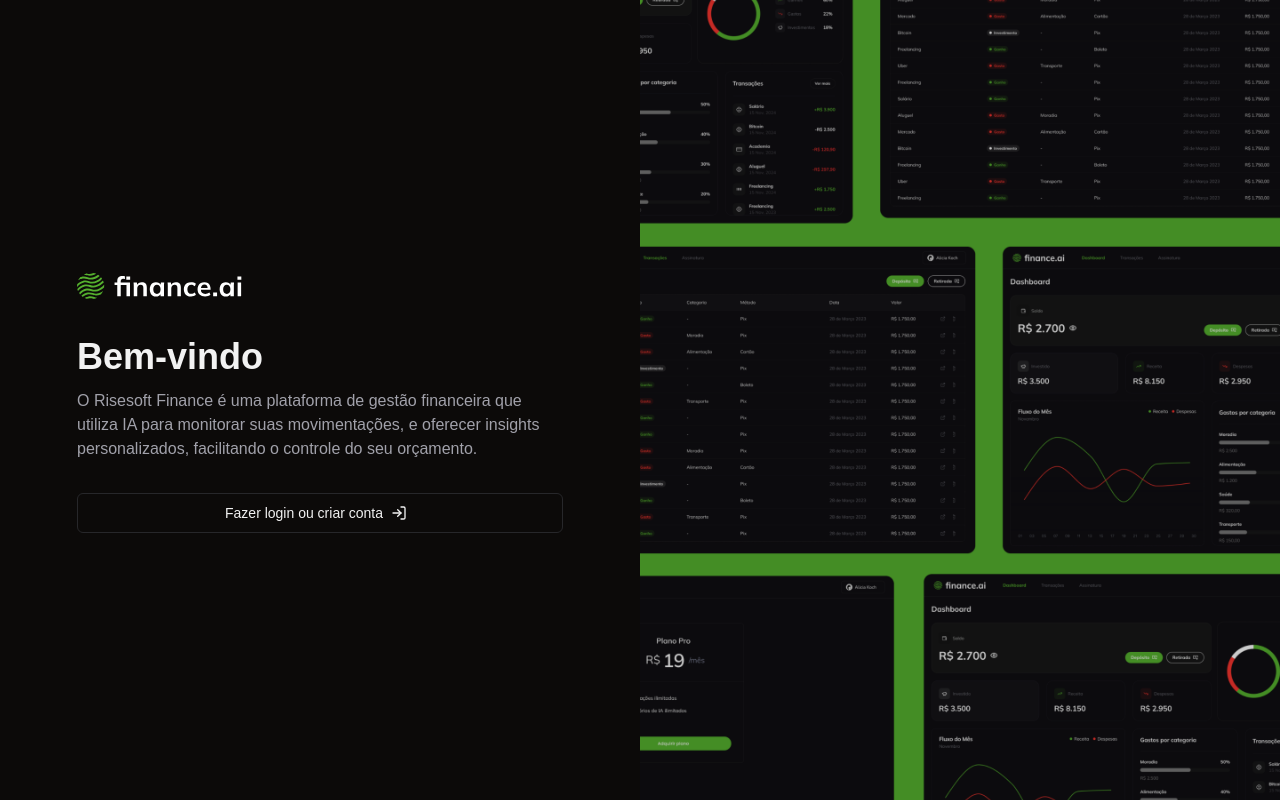
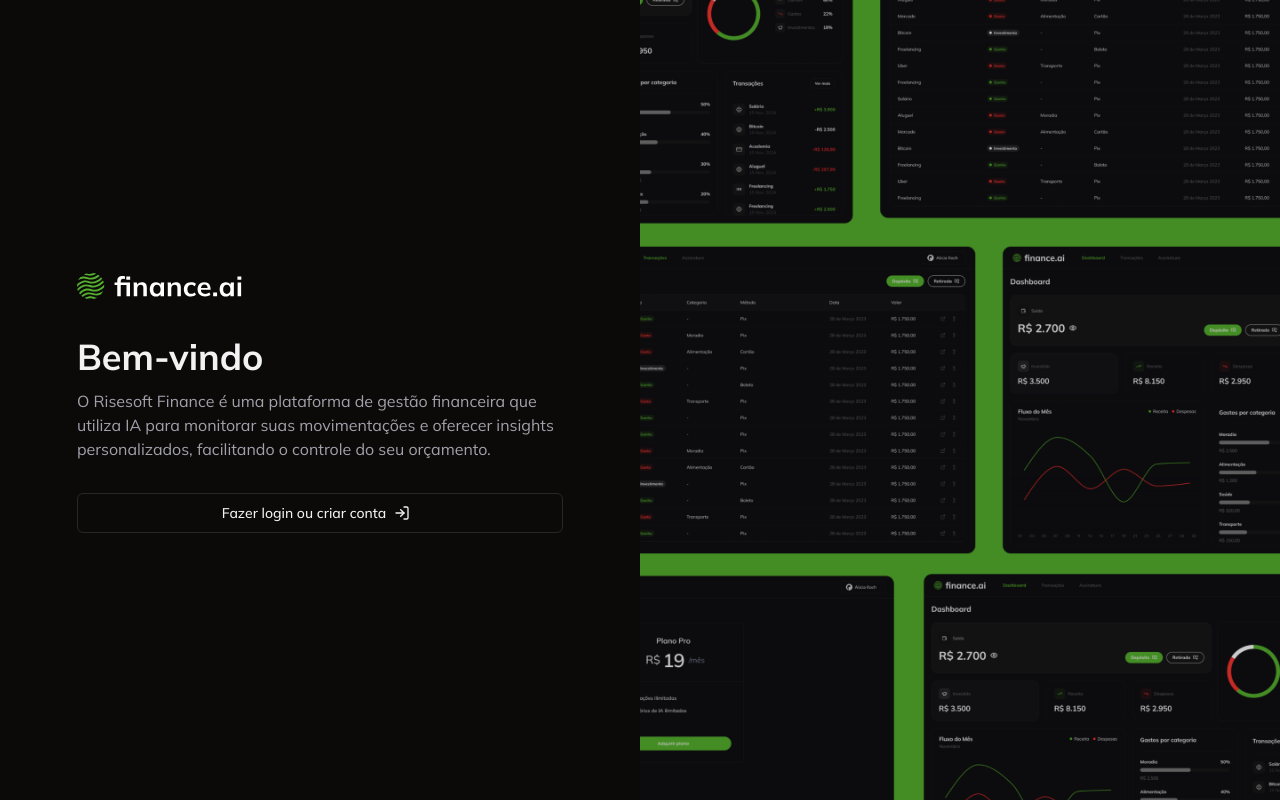
Before and after one commit to mateusgabrielsilva/risesoft_finance, a Next.js app: page /login in a window 1280 px wide. Built offline with nearby package versions, Linux system fonts and the light colour scheme; no server answers.

Commit message:
feat: add font google

```diff
--- a/app/layout.tsx
+++ b/app/layout.tsx
@@ -1,18 +1,11 @@
 import type { Metadata } from "next";
-import localFont from "next/font/local";
+import { Mulish } from "next/font/google";
 import "./globals.css";
 import { ClerkProvider } from "@clerk/nextjs";
 import { dark } from "@clerk/themes";
 
-const geistSans = localFont({
-  src: "./fonts/GeistVF.woff",
-  variable: "--font-geist-sans",
-  weight: "100 900",
-});
-const geistMono = localFont({
-  src: "./fonts/GeistMonoVF.woff",
-  variable: "--font-geist-mono",
-  weight: "100 900",
+const mulish = Mulish({
+  subsets: ["latin-ext"],
 });
 
 export const metadata: Metadata = {
@@ -27,9 +20,7 @@
 }>) {
   return (
     <html lang="en">
-      <body
-        className={`${geistSans.variable} ${geistMono.variable} dark antialiased`}
-      >
+      <body className={`${mulish.className} dark antialiased`}>
         <ClerkProvider
           appearance={{
             baseTheme: dark,
--- a/app/login/page.tsx
+++ b/app/login/page.tsx
@@ -13,20 +13,22 @@
   }
 
   return (
-    <div className="grid h-full grid-cols-2">
+    <div className="grid h-full grid-cols-1 md:grid-cols-2">
       {/* Esquerda */}
-      <div className="mx-auto flex h-full max-w-[550px] flex-col justify-center p-8">
+      <div className="mx-auto flex h-full max-w-[550px] flex-col justify-center p-4 sm:p-8">
         <Image
           src="/logo.svg"
           width={173}
           height={39}
           alt="Logo Risesoft Finance"
-          className="mb-8"
+          className="mb-4 sm:mb-8"
         />
-        <h1 className="mb-3 text-4xl font-bold">Bem-vindo</h1>
-        <p className="mb-8 text-muted-foreground">
+        <h1 className="mb-2 text-3xl font-bold sm:mb-3 sm:text-4xl">
+          Bem-vindo
+        </h1>
+        <p className="mb-4 text-sm text-muted-foreground sm:mb-8 sm:text-base">
           O Risesoft Finance é uma plataforma de gestão financeira que utiliza
-          IA para monitorar suas movimentações, e oferecer insights
+          IA para monitorar suas movimentações e oferecer insights
           personalizados, facilitando o controle do seu orçamento.
         </p>
         <SignInButton>
@@ -36,7 +38,7 @@
         </SignInButton>
       </div>
       {/* Direita */}
-      <div className="relative h-full w-full">
+      <div className="relative hidden h-full w-full md:block">
         <Image
           src="/login.png"
           alt="Faça login"
--- a/app/page.tsx
+++ b/app/page.tsx
@@ -10,8 +10,9 @@
     redirect("/login");
   }
   return (
-    <div className="flex h-full w-screen items-center justify-center">
+    <div className="flex h-full w-screen flex-col items-center justify-center">
       <UserButton showName />
+      <p>{userId}</p>
     </div>
   );
 };
```
Also changed, not shown: app/fonts/GeistMonoVF.woff (deleted), app/fonts/GeistVF.woff (deleted).
